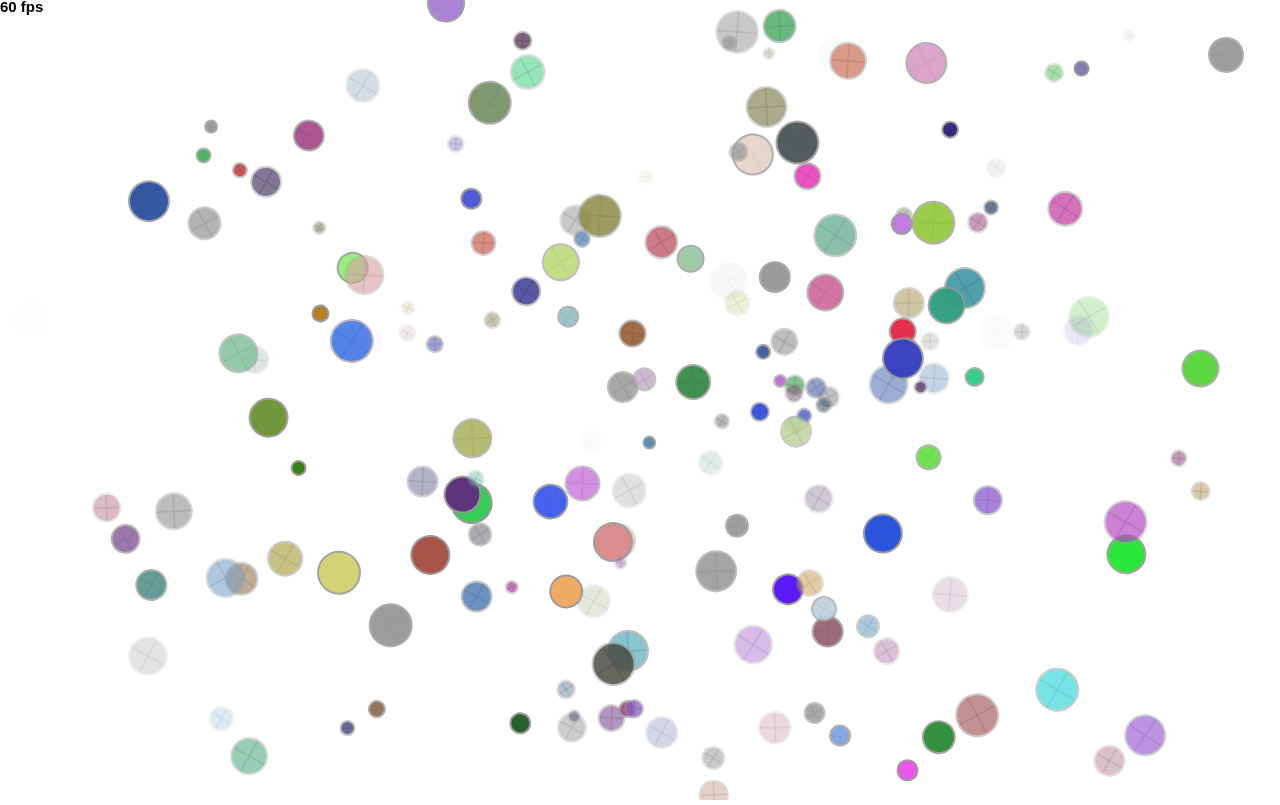
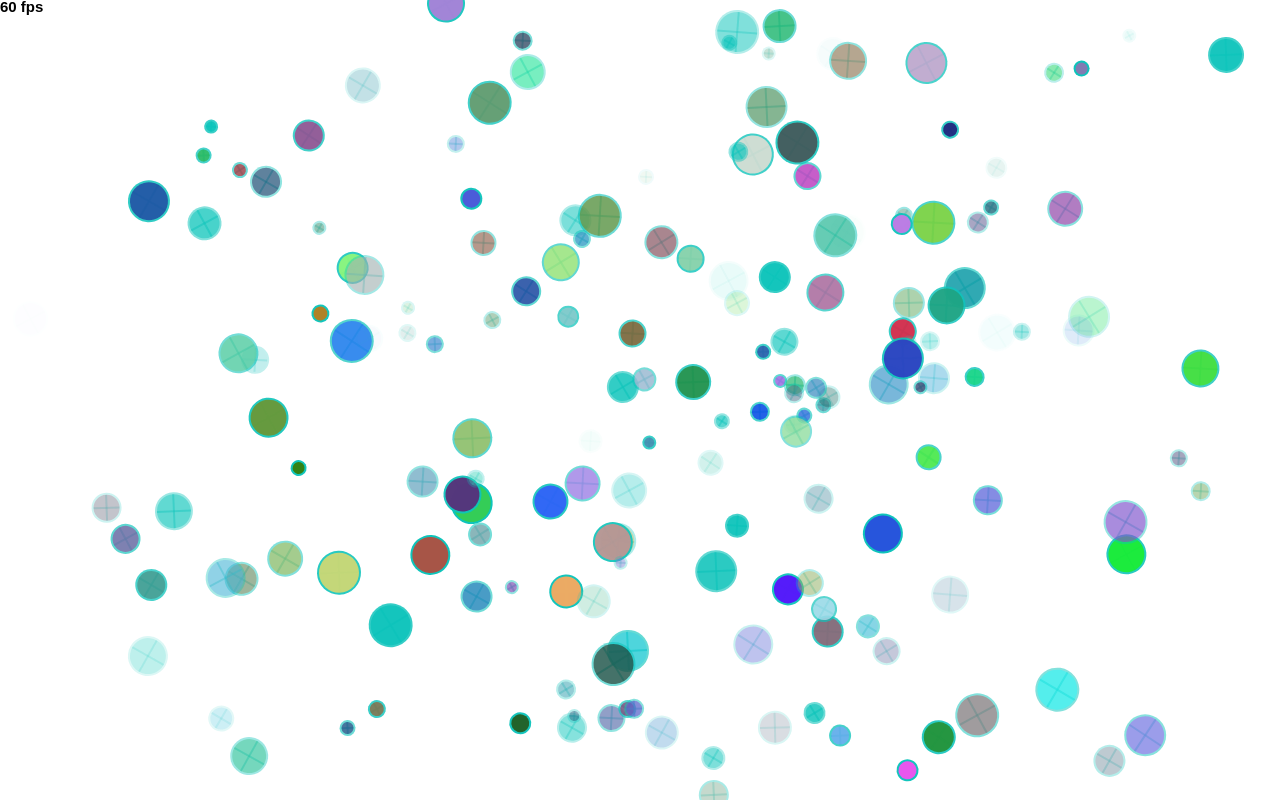
Before and after one commit to CourtneyBoss/CourtneyBoss072614.github.io, a website: page fsd-projects/circularity/index.html in a window 1280 px wide. Drawn offline with Linux system fonts and the light colour scheme.

Commit message:
todo 2 complete

```diff
--- a/fsd-projects/circularity/js/init.js
+++ b/fsd-projects/circularity/js/init.js
@@ -27,7 +27,7 @@ var init = function (window) {
         // TODO 2 : Create a function that draws a circle
 
         function drawCircle() {
-              circle = draw.randomCircleInArea(canvas, true, true, "#999", 2);
+              circle = draw.randomCircleInArea(canvas, true, true, "#0ec4bb", 2);
               physikz.addRandomVelocity(circle, canvas, 2, 2);
               view.addChild(circle);
               circles.push(circle);
```
Also changed, not shown: fsd-projects/bouncing-box/index.html (+2 -1 lines).
